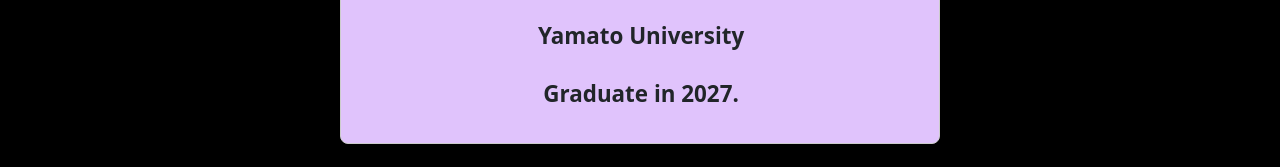
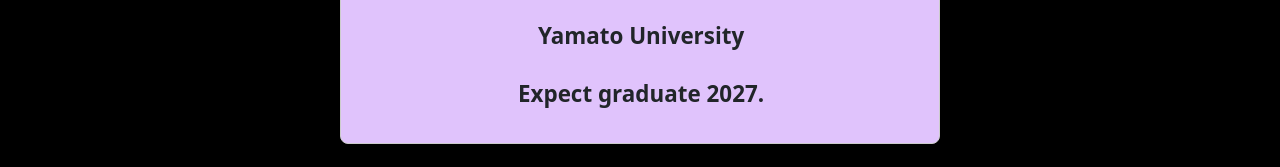
Before and after one commit to takapom/My-Career-Next.js, a Next.js app: page / in a window 1280 px wide. Shown: the part 616-783 px from the top of the page. Built offline with nearby package versions, Linux system fonts and the light colour scheme.

Commit message:
Main.jsx の修正

```diff
--- a/src/app/componets/Main.jsx
+++ b/src/app/componets/Main.jsx
@@ -9,7 +9,7 @@
                 <li className={styles.property}>Yuki Takagi</li>
                <li className={styles.property}>Web Developer</li>
                <li className={styles.property}>Yamato University</li>
-               <li className={styles.property}>Graduate in 2027.</li>
+               <li className={styles.property}>Expect graduate 2027.</li>
             </ul>
             </div>
         </div>
```
